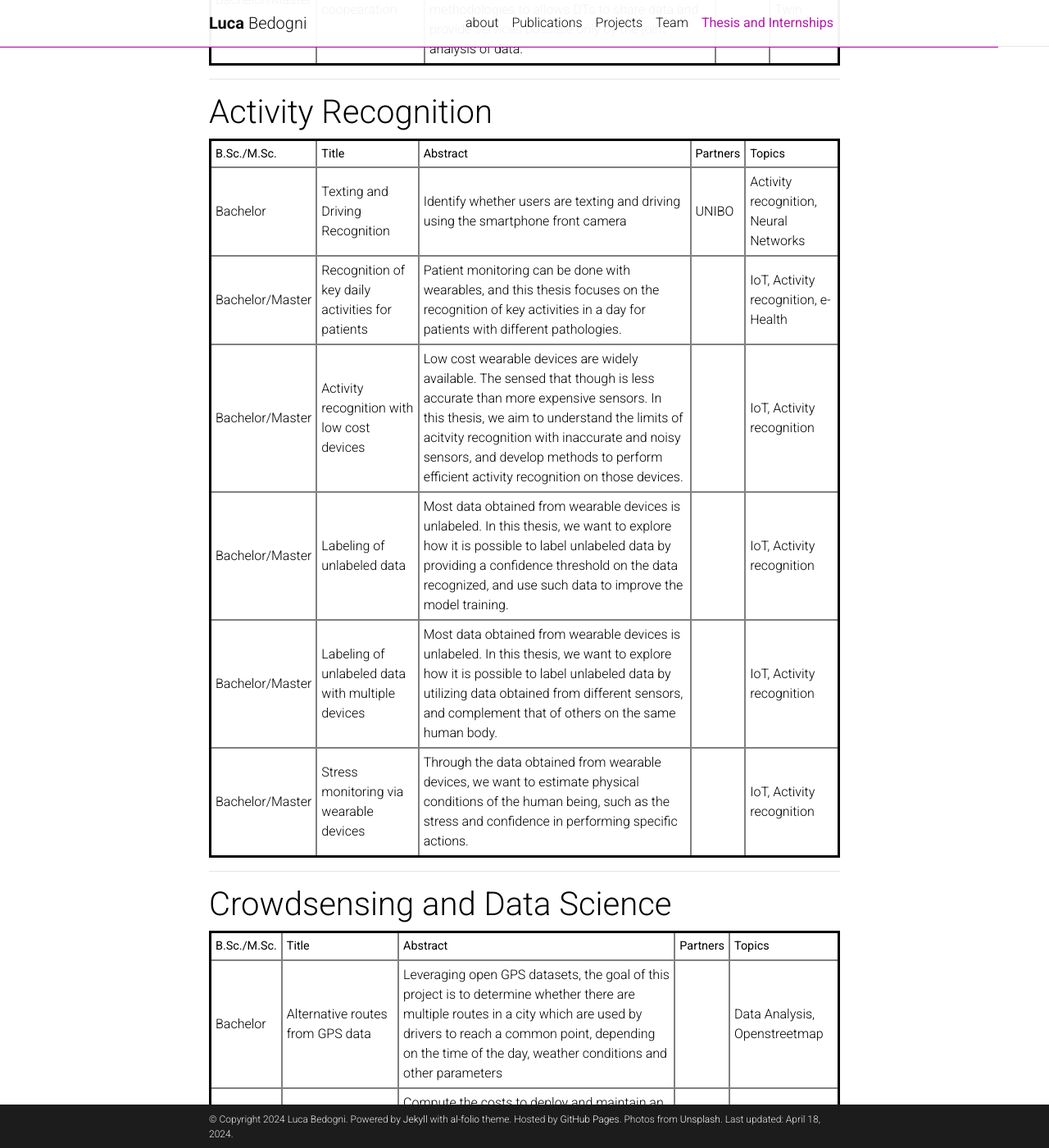
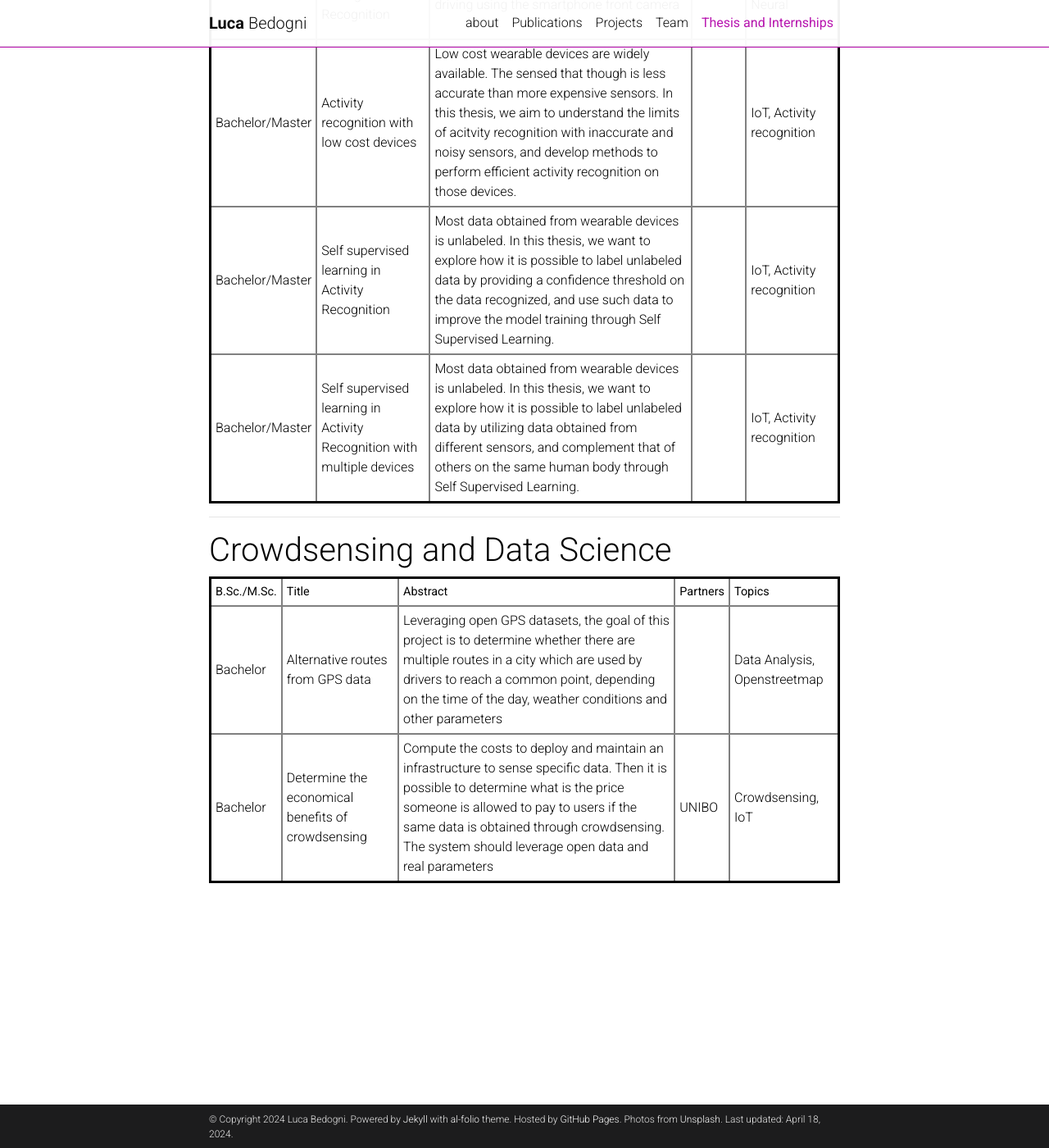
Before and after one commit to lbedogni/lbedogni.github.io, a Jekyll site: the page built from _pages/thesis.md, in a window 1280 px wide and 1400 px high, scrolled down 3497 px. Shown: the whole window at 82% size. Built offline with Jekyll 4.4.1, drawn with Linux system fonts in a browser that asks for light colours; comment, search, counter and statistics services are not loaded; a style sheet for code colours, icons or effects is not loaded; some of the changed text lies outside the part shown.

Commit message:
Updated thesis

```diff
--- a/_pages/thesis.md
+++ b/_pages/thesis.md
@@ -151,26 +151,13 @@
     <th>Topics</th>
 </tr>
 <tr>
-    <td>Master</td>
-    <td>Efficient ECG reconstruction at the EDGE</td>
-    <td>Develop a an efficient framework which reconstructs and classifies ECG of patients at the EDGE</td>
-    <td>UC Irvine</td>
-    <td>IoT, e-Health, Neural Networks</td>
-</tr>
-<tr>
     <td>Bachelor/Master</td>
     <td>MQTT with multiple retention messages</td>
     <td>Develop and test an MQTT broker which enables an extension of the protocol to allow multiple messages to be retained. For a Master thesis, also integrate traffic recognition.</td>
     <td></td>
     <td>IoT, MQTT</td>
 </tr>
-<tr>
-    <td>Bachelor/Master</td>
-    <td>MQTT with broker-enabled computation functions</td>
-    <td>Develop and test an MQTT broker, starting from an existing one, which allows computation functions to run on received data. This allows to re-publish, without additional communication, part of the data on other topics.</td>
-    <td></td>
-    <td>IoT, MQTT</td>
-</tr>
+
 
 <!--<tr>
     <td>Bachelor/Master</td>
@@ -336,13 +323,6 @@
 -->
 <tr>
     <td>Bachelor/Master</td>
-    <td>Recognition of key daily activities for patients</td>
-    <td>Patient monitoring can be done with wearables, and this thesis focuses on the recognition of key activities in a day for patients with different pathologies.</td>
-    <td></td>
-    <td>IoT, Activity recognition, e-Health</td>
-</tr>
-<tr>
-    <td>Bachelor/Master</td>
     <td>Activity recognition with low cost devices</td>
     <td>Low cost wearable devices are widely available. The sensed that though is less accurate than more expensive sensors. In this thesis, we aim to understand the limits of acitvity recognition with inaccurate and noisy sensors, and develop methods to perform efficient activity recognition on those devices.</td>
     <td></td>
@@ -350,22 +330,15 @@
 </tr>
 <tr>
     <td>Bachelor/Master</td>
-    <td>Labeling of unlabeled data</td>
-    <td>Most data obtained from wearable devices is unlabeled. In this thesis, we want to explore how it is possible to label unlabeled data by providing a confidence threshold on the data recognized, and use such data to improve the model training.</td>
+    <td>Self supervised learning in Activity Recognition</td>
+    <td>Most data obtained from wearable devices is unlabeled. In this thesis, we want to explore how it is possible to label unlabeled data by providing a confidence threshold on the data recognized, and use such data to improve the model training through Self Supervised Learning.</td>
     <td></td>
     <td>IoT, Activity recognition</td>
 </tr>
 <tr>
     <td>Bachelor/Master</td>
-    <td>Labeling of unlabeled data with multiple devices</td>
-    <td>Most data obtained from wearable devices is unlabeled. In this thesis, we want to explore how it is possible to label unlabeled data by utilizing data obtained from different sensors, and complement that of others on the same human body.</td>
-    <td></td>
-    <td>IoT, Activity recognition</td>
-</tr>
-<tr>
-    <td>Bachelor/Master</td>
-    <td>Stress monitoring via wearable devices</td>
-    <td>Through the data obtained from wearable devices, we want to estimate physical conditions of the human being, such as the stress and confidence in performing specific actions.</td>
+    <td>Self supervised learning in Activity Recognition with multiple devices</td>
+    <td>Most data obtained from wearable devices is unlabeled. In this thesis, we want to explore how it is possible to label unlabeled data by utilizing data obtained from different sensors, and complement that of others on the same human body through Self Supervised Learning.</td>
     <td></td>
     <td>IoT, Activity recognition</td>
 </tr>
```
